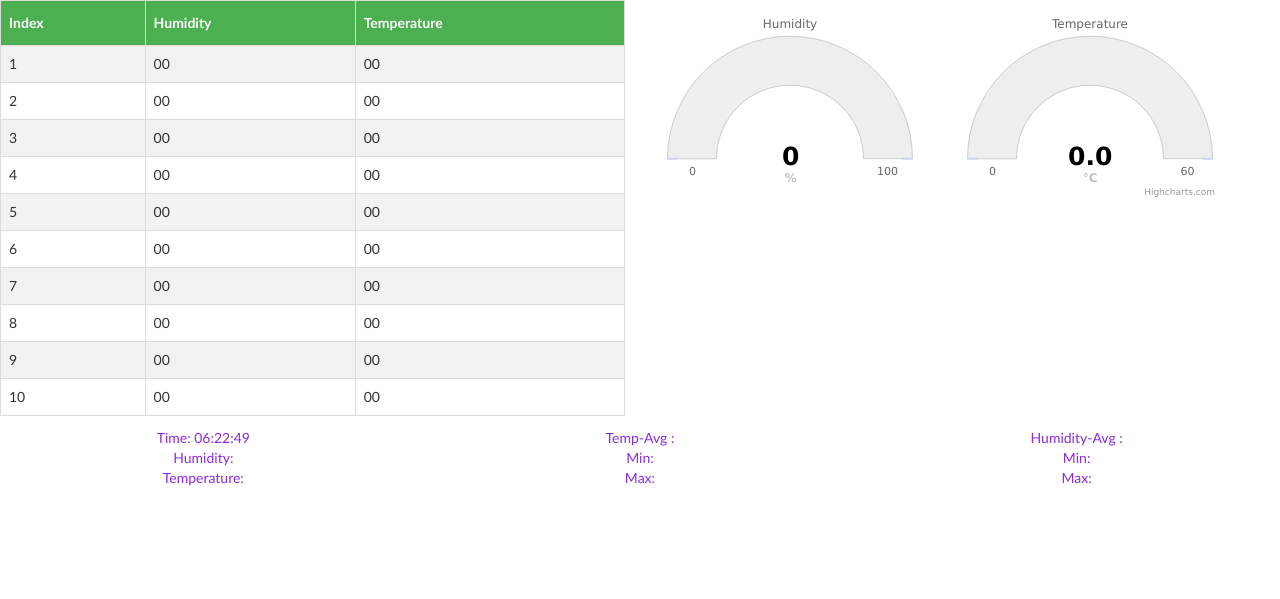
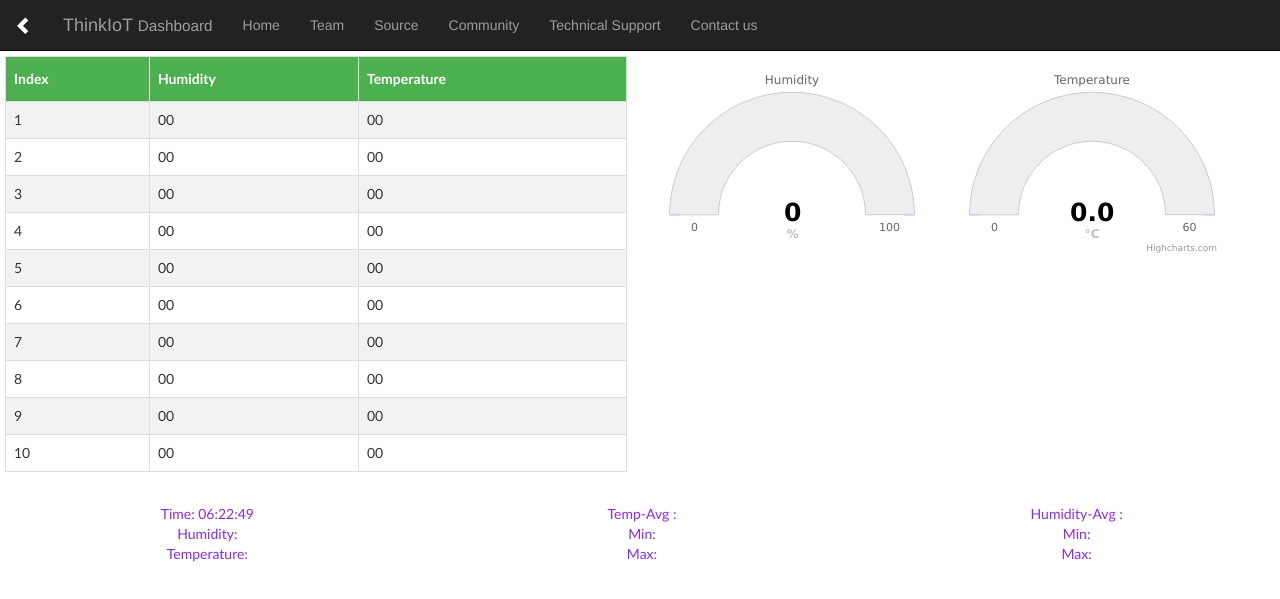
Before and after one commit to ThinkIoT/firebase-realtime-gauge, a plain HTML site: page index.html in a window 1280 px wide. Drawn offline with nearby package versions, Linux system fonts and the light colour scheme; a script that the page names is missing.

Commit message:
Add Navbar

```diff
--- a/assets/css/style.css
+++ b/assets/css/style.css
@@ -28,9 +28,15 @@
       color: white;
   }
   #elem {
-    padding-top: 12px;
+    padding-top: 32px;
     padding-bottom: 12px;
     text-align: center;
     color:blueviolet;
     font-family: "Trebuchet MS", Arial, Helvetica, sans-serif;
 }
+#container{
+    padding-top: 56px;
+    padding-right: 1px;
+    padding-bottom: 20px;
+    padding-left: 5px;
+}
--- a/index.html
+++ b/index.html
@@ -15,6 +15,31 @@
 </head>
 
 <body>
+        <div class="navbar navbar-inverse navbar-fixed-top" role="navigation">
+			<div class="navbar-header">
+                <button type="button" class="navbar-toggle" data-toggle="collapse" data-target=".navbar-collapse">
+				  <span class="sr-only">Toggle navigation</span>
+				  <span class="icon-bar"></span>
+				  <span class="icon-bar"></span>
+				  <span class="icon-bar"></span>
+				</button>
+                <a class="navbar-brand" href="../">
+                    <span class="glyphicon glyphicon-chevron-left"></span>
+                </a>
+                <a class="navbar-brand" href="./">ThinkIoT <small>Dashboard</small></a>
+            </div>
+
+			<div class="navbar-collapse collapse">
+				<ul class="nav navbar-nav navbar-left">
+				  <li><a href="/">Home</a></li>
+				  <li><a href="https://thinkiot.org">Team</a></li>
+				  <li><a href="https://github.com/">Source</a></li>
+				  <li><a href="/">Community</a></li>
+				  <li><a href="/">Technical Support</a></li>
+				  <li><a href ="/">Contact us </a></li>
+				</ul>
+			</div>
+        </div>
     <div id="container">
         <div class = "row">
             <div class="col-md-6">
```
Also changed, not shown: assets/js/script.js (line endings or trailing spaces).
